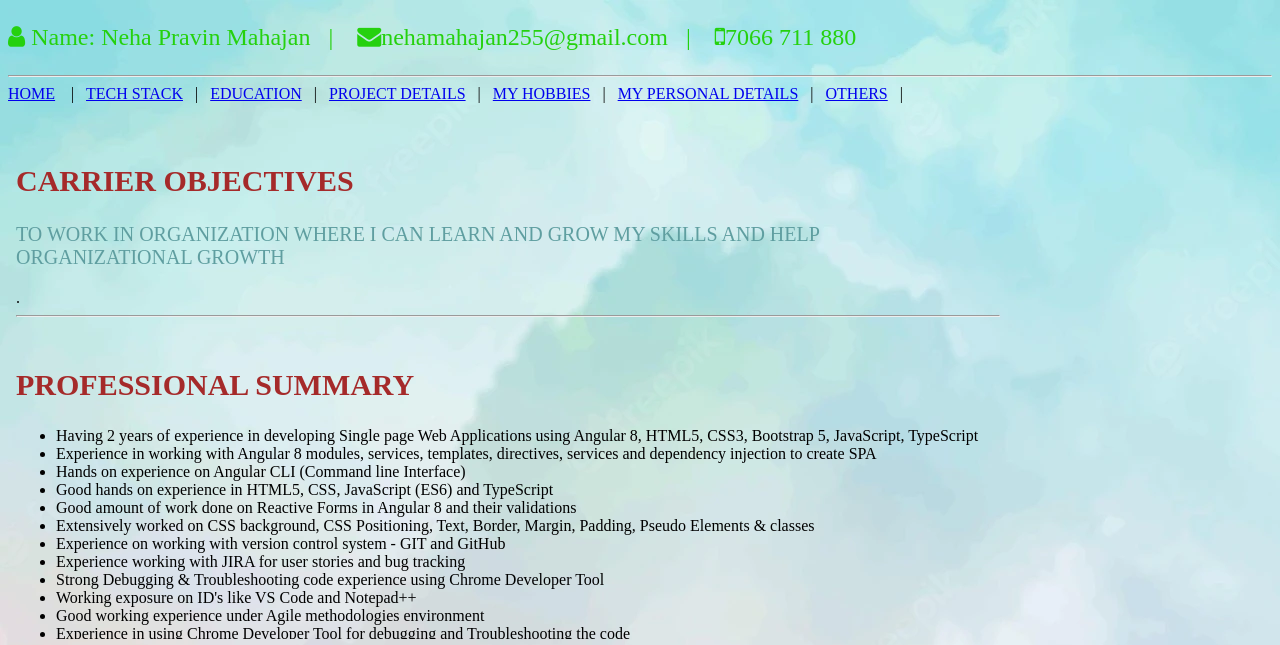
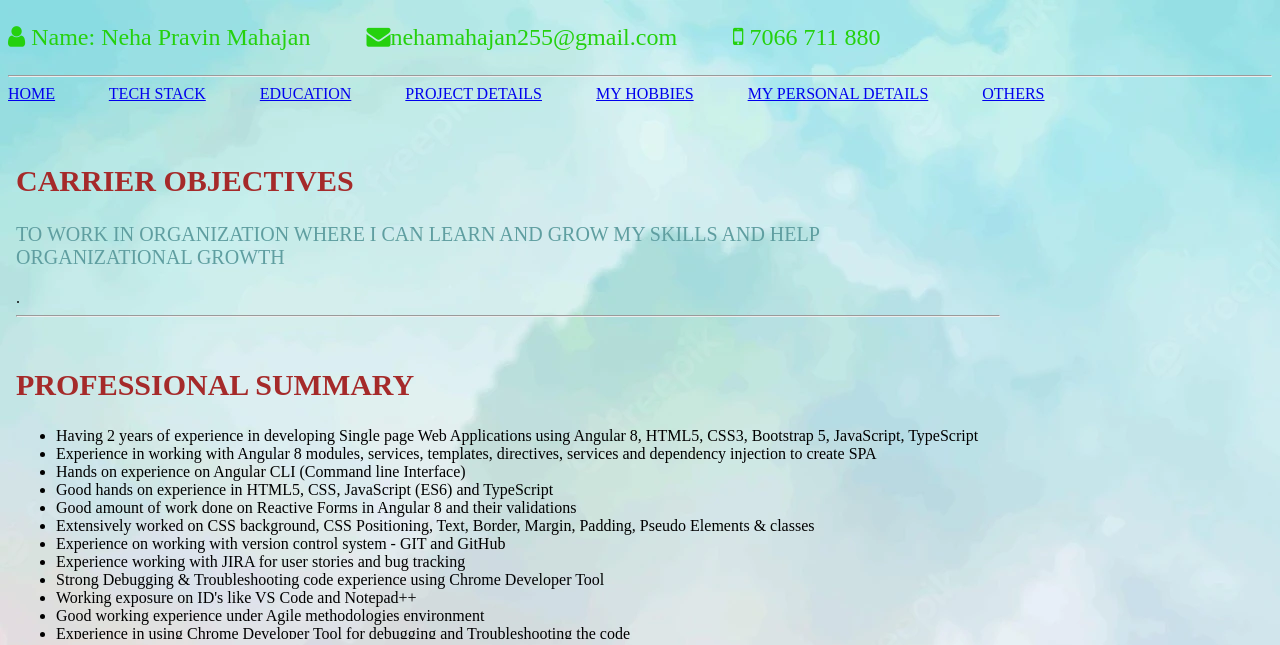
Before and after one commit to nehamahajan255/MyProfile, a plain HTML site: page index.html in a window 1280 px wide. Shown: the top 645 px of the page. Drawn offline with Linux system fonts and the light colour scheme.

Commit message:
internal css
internal css

```diff
--- a/index.html
+++ b/index.html
@@ -13,28 +13,34 @@
 
 
     </head>
+    <style>
+        .contact{
+margin-right: 50px;
+
+        }
+    </style>
     <body>
 
 <header>
     <div>
     <p>
         <i class="fa fa-user" aria-hidden="true"></i>
-        Name: Neha Pravin Mahajan &nbsp;&nbsp;| &nbsp;&nbsp;
-        <i class="fa fa-envelope" aria-hidden="true">nehamahajan255@gmail.com</i> &nbsp;&nbsp;| &nbsp;&nbsp;
-        <i class="fa fa-mobile" aria-hidden="true">7066 711 880</i>
+        <span class="contact">Name: Neha Pravin Mahajan </span>
+        <i class="fa fa-envelope" aria-hidden="true"><span class="contact">nehamahajan255@gmail.com</span></i>
+        <i class="fa fa-mobile" aria-hidden="true"> <span class="contact">7066 711 880</span></i>
 
     </p>
 </div>
 </header>
 <hr>
 <nav>
-    <a href="home.html" target="my frame"> HOME</a> &nbsp;&nbsp;&nbsp;|&nbsp;&nbsp;
-    <a href="tech_stack.html" target="my frame">TECH STACK</a>&nbsp;&nbsp;&nbsp;|&nbsp;&nbsp;
-    <a href="educationdata.html" target="my frame">EDUCATION</a>&nbsp;&nbsp;&nbsp;|&nbsp;&nbsp;
-    <a href="project.html" target="my frame">PROJECT DETAILS</a>&nbsp;&nbsp;&nbsp;|&nbsp;&nbsp;
-    <a href="hobbies.html" target="my frame">MY HOBBIES</a>&nbsp;&nbsp;&nbsp;|&nbsp;&nbsp;
-    <a href="personaldetails.html" target="my frame">MY PERSONAL DETAILS</a>&nbsp;&nbsp;&nbsp;|&nbsp;&nbsp;
-    <a href="others.html" target="my frame">OTHERS</a>&nbsp;&nbsp;&nbsp;|&nbsp;&nbsp;
+    <a href="home.html" target="my frame"> <span class="contact">HOME</span></a>
+    <a href="tech_stack.html" target="my frame"><span class="contact">TECH STACK</span></a>
+    <a href="educationdata.html" target="my frame"><span class="contact">EDUCATION</span></a>
+    <a href="project.html" target="my frame"><span class="contact">PROJECT DETAILS</span></a>
+    <a href="hobbies.html" target="my frame"><span class="contact">MY HOBBIES</span></a>
+    <a href="personaldetails.html" target="my frame"><span class="contact">MY PERSONAL DETAILS</span></a>
+    <a href="others.html" target="my frame"><span class="contact">OTHERS</span></a>
 </nav>
 <br>
 <br>
--- a/learning/internal_css.html
+++ b/learning/internal_css.html
@@ -2,6 +2,9 @@
 <html>
     <head>
 <title> internal css</title>
+<link rel="preconnect" href="https://fonts.googleapis.com">
+<link rel="preconnect" href="https://fonts.gstatic.com" crossorigin>
+<link href="https://fonts.googleapis.com/css2?family=Edu+VIC+WA+NT+Beginner&family=Poppins:ital,wght@1,200&display=swap" rel="stylesheet">
 
 <style>
 
@@ -20,7 +23,12 @@
         color: rgb(0,255,255);
 
     }
- body{ background-image: url("background.jpg");
+body{ background-color: rgb(125, 211, 158);}
+
+  body{ background-image: url("background.jpg");
+  font-family: 'Edu VIC WA NT Beginner', cursive;
+
+
 }
 .para1{
     /* border-style:solid;
@@ -49,6 +57,15 @@ margin:20px 40px 15px 15px;
 font-family: Arial, Helvetica, sans-serif;
 
 }
+
+ul{
+    list-style:circle;
+    background-color: rgb(174, 219, 174);
+
+}
+li{
+    margin-bottom: 10px;
+}
     /* *{color:blueviolet;
 }  */
 /* (*) =astrick universal symbol */
@@ -57,14 +74,20 @@ font-family: Arial, Helvetica, sans-serif;
 </style>
     </head>
     <body>
+        <h3>My hobbies</h3><ul>
+            <li>Reading educational book</li>
+            <li>Listning music </li>
+            <li>Drawing Mandala art</li>
+            <li>Learning new things</li>
+         </ul><br>
 
 <p class="para1"> para 1</p>
     <p class="para2">para2</p>
     <p> para 3</p>
     <h4> heading 4</h4>
     <h4> heading 5</h4>
-    <h4> heading 5</h4>
-    <h4 id="heading_7"> heading 5</h4>
-    <h5> heading 6</h5>
+    <h4> heading 6</h4>
+    <h4 id="heading_7"> heading 7</h4>
+    <h5> heading 8</h5>
     </body>
 </html>
```
